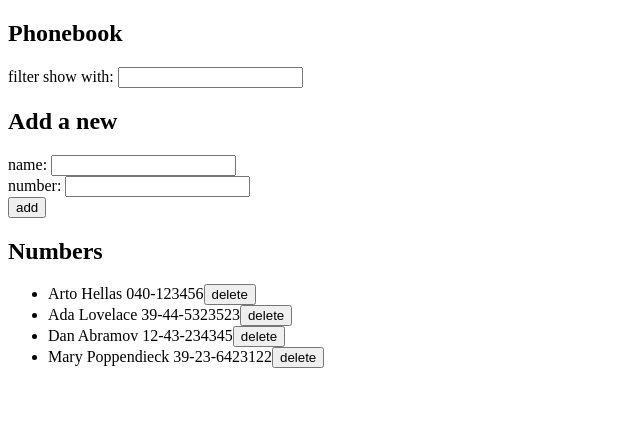
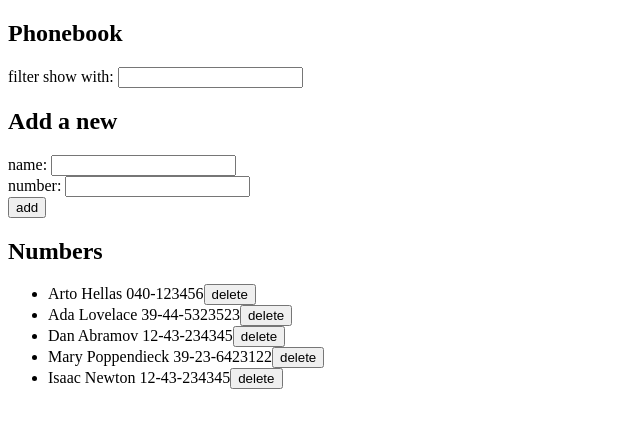
Before and after one commit to datgerhardt/fs, a React (Create React App) app in the folder part2/phonebook/: page / in a window 1280 px wide. Shown: the top 428 px of the page, without its empty margins (0-640 px from the left). Built offline with nearby package versions, Linux system fonts and the light colour scheme; data requests are answered from the project's data file.

Commit message:
Done with exercise 2.18

```diff
--- a/part2/phonebook/db.json
+++ b/part2/phonebook/db.json
@@ -19,6 +19,11 @@
       "name": "Mary Poppendieck",
       "number": "39-23-6423122",
       "id": 4
+    },
+    {
+      "name": "Isaac Newton",
+      "number": "12-43-234345",
+      "id": 5
     }
   ]
 }
--- a/part2/phonebook/src/components/PersonForm.js
+++ b/part2/phonebook/src/components/PersonForm.js
@@ -15,9 +15,15 @@ const PersonForm = ({persons, setPersons}) => {
         }
 
         let arr = persons.map(person => person.name)
+        let win = window.confirm(`${newObj.name} is already added to phonebook, replace the old number with a new one`)
 
-        if(arr.includes(newObj.name)){
-          alert(`${newName} is already added to phonebook`)
+        if(arr.includes(newObj.name) && win){
+          let id = arr.indexOf(newObj.name) +1
+          backend
+          .update(id, newObj)
+          .then(
+            returnPerson => setPersons(persons.map(p => p.id !== returnPerson.id ? p : returnPerson))
+          )
         } else {
           backend
           .create(newObj)
--- a/part2/phonebook/src/services/persons.js
+++ b/part2/phonebook/src/services/persons.js
@@ -16,4 +16,9 @@ const deletePerson = id => {
     return req.then(res => res.data)
 }
 
-export default { getAll, create, deletePerson}
+const update = (id, changedPerson) => {
+    const req = axios.put(`${baseUrl}/${id}`, changedPerson)
+    return req.then(res => res.data)
+}
+
+export default { getAll, create, deletePerson, update}
```
